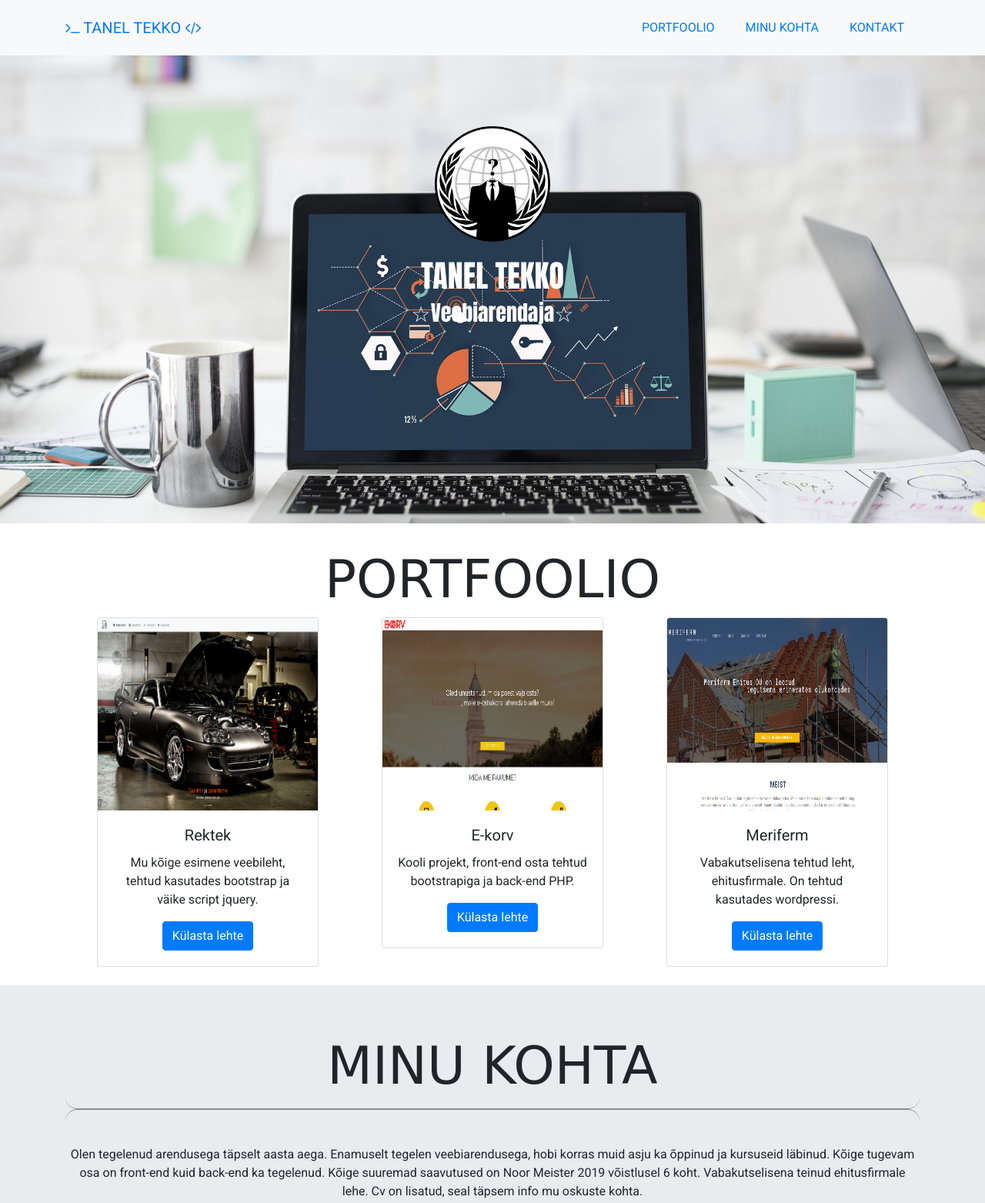
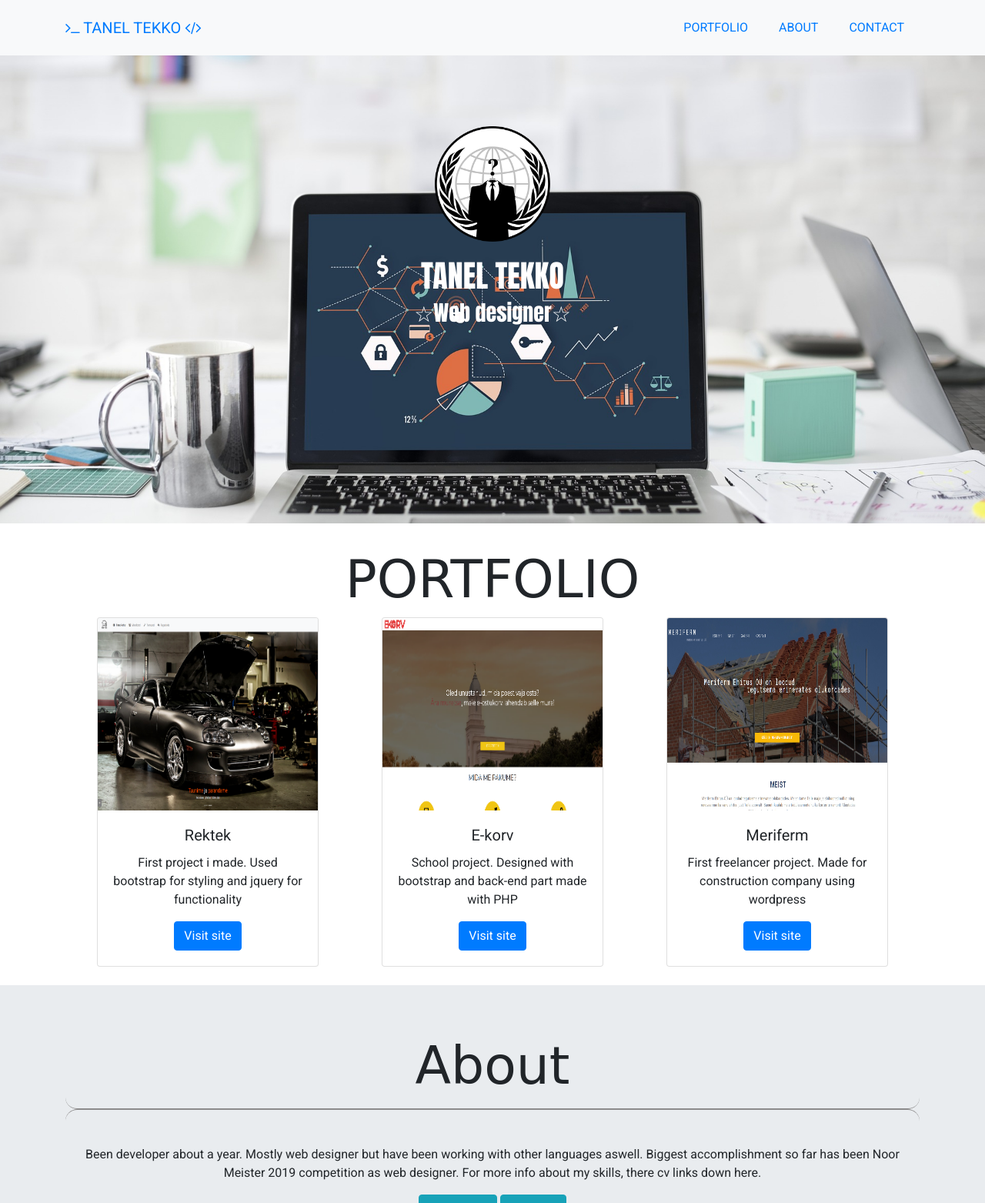
Before and after one commit to aquafinatrippy/Portfoolio, a plain HTML site: page index.html in a window 1280 px wide. Shown: the top 1563 px of the page at 77% size. Drawn offline with nearby package versions, Linux system fonts and the light colour scheme; a web font is replaced by a local one.

Commit message:
english version

```diff
--- a/index.html
+++ b/index.html
@@ -45,21 +45,21 @@
               <a
                 class="nav-link py-3 px-0 px-lg-3 rounded js-scroll-trigger"
                 href="#portfolio"
-                >Portfoolio</a
+                >Portfolio</a
               >
             </li>
             <li class="nav-item mx-0 mx-lg-1">
               <a
                 class="nav-link py-3 px-0 px-lg-3 rounded js-scroll-trigger"
                 href="#about"
-                >Minu kohta</a
+                >About</a
               >
             </li>
             <li class="nav-item mx-0 mx-lg-1">
               <a
                 class="nav-link py-3 px-0 px-lg-3 rounded js-scroll-trigger"
                 href="#contact"
-                >Kontakt</a
+                >Contact</a
               >
             </li>
           </ul>
@@ -72,21 +72,21 @@
         <img src="images/Anonymous.png" alt="" width="150" height="150"/>
         <div class='text'>
           <h1 >TANEL TEKKO</h1>
-          <h3>☆Veebiarendaja☆</h3>
+          <h3>☆Web designer☆</h3>
         </div>
       </div>
     </div>
     <!-- Portfoolio -->
     <div class='container ' id='portfolio'>
-      <h1 class='pealkiri'>PORTFOOLIO</h1>
+      <h1 class='pealkiri'>PORTFOLIO</h1>
       <div class='row portfoolio'>
         <div class='col'>
           <div class="card" style="width: 18rem;">
             <img class="card-img-top" src="images/Rektek.png" alt="Card image cap" height="250">
             <div class="card-body">
               <h5 class="card-title">Rektek</h5>
-              <p class="card-text">Mu kõige esimene veebileht, tehtud kasutades bootstrap ja väike script jquery.</p>
-              <a href="https://aquafinatrippy.github.io/Rektek/" class="btn btn-primary">Külasta lehte</a>
+              <p class="card-text">First project i made. Used bootstrap for styling and jquery for functionality</p>
+              <a href="https://aquafinatrippy.github.io/Rektek/" class="btn btn-primary">Visit site</a>
             </div>
           </div>
         </div>
@@ -95,8 +95,8 @@
                 <img class="card-img-top" src="images/ekorv.png" alt="Card image cap" height="250">
                 <div class="card-body">
                   <h5 class="card-title">E-korv</h5>
-                  <p class="card-text">Kooli projekt, front-end osta tehtud bootstrapiga ja back-end PHP.</p>
-                  <a href="http://e-korv.eu/" class="btn btn-primary">Külasta lehte</a>
+                  <p class="card-text">School project. Designed with bootstrap and back-end part made with PHP</p>
+                  <a href="http://e-korv.eu/" class="btn btn-primary">Visit site</a>
                 </div>
               </div>
         </div>
@@ -105,8 +105,8 @@
                 <img class="card-img-top" src="images/meriferm.jpg" alt="Card image cap" height="250">
                 <div class="card-body">
                   <h5 class="card-title">Meriferm</h5>
-                  <p class="card-text">Vabakutselisena tehtud leht, ehitusfirmale. On tehtud kasutades wordpressi.</p>
-                  <a href="http://meriferm.ee/" class="btn btn-primary">Külasta lehte</a>
+                  <p class="card-text">First freelancer project. Made for construction company using wordpress</p>
+                  <a href="http://meriferm.ee/" class="btn btn-primary">Visit site</a>
                 </div>
               </div>
         </div>
@@ -115,16 +115,16 @@
     <!--Minu kohta--><br>
     <div class='jumbotron jumbotron-fluid info' id='about'>
       <div class='container'>
-        <h1 class='pealkiri'>MINU KOHTA</h1>
+        <h1 class='pealkiri'>About</h1>
         <hr class='line'>
-        <p>Olen tegelenud arendusega täpselt aasta aega. Enamuselt tegelen veebiarendusega, hobi korras muid asju ka õppinud ja kursuseid läbinud. Kõige tugevam osa on front-end kuid back-end ka tegelenud. Kõige suuremad saavutused on Noor Meister 2019 võistlusel 6 koht. Vabakutselisena teinud ehitusfirmale lehe. Cv on lisatud, seal täpsem info mu oskuste kohta.</p>
+        <p>Been developer about a year. Mostly web designer but have been working with other languages aswell. Biggest accomplishment so far has been Noor Meister 2019 competition as web designer. For more info about my skills, there cv links down here.</p>
         <a href="https://docs.google.com/document/d/1U3NZpixc4AhAcuvFWFw3kKwqyJmp2eU95Zft6B8lOvA/edit?usp=sharing" class='btn btn-info'>English CV</a>
         <a href="https://docs.google.com/document/d/1Vs8_EfBz_eqMAriQ2p1YwNJgLQB5hVhkokhrjUvMAh0/edit?usp=sharing" class='btn btn-info'>Eesti CV</a>
       </div>
     </div>
     <!--Kontakt-->
     <div class='container kontakt' id='contact'>
-      <h1 class='pealkiri'>Kontakt</h1>
+      <h1 class='pealkiri'>Contact</h1>
       <a href="https://github.com/aquafinatrippy"><i class="fa fa-github"></i></a>
       <p>
           <a class="btn btn-info" data-toggle="collapse" href="#collapseExample" role="button" aria-expanded="false" aria-controls="collapseExample">
```
